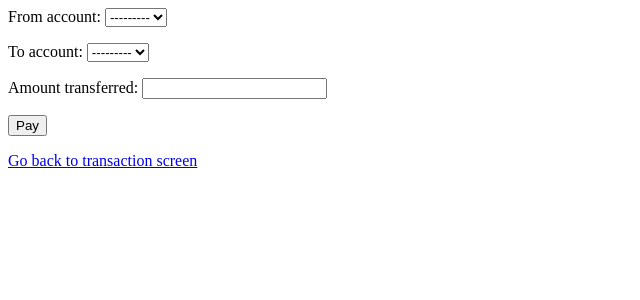
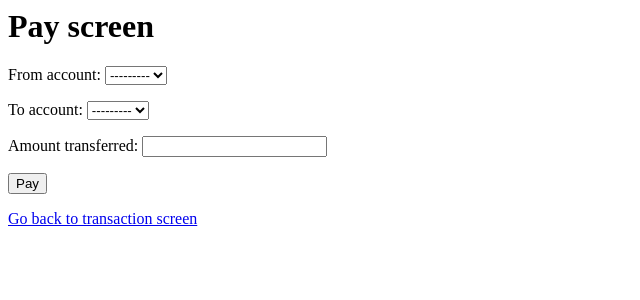
Before and after one commit to richardgiddings/accounts, a Django app: page /payment/ in a window 1280 px wide. Shown: the top 300 px of the page, without its empty margins (0-640 px from the left). Run offline with Django 3.2, Linux system fonts and the light colour scheme.

Commit message:
Add title to pay screen

```diff
--- a/accounts/templates/accounts_app/payment.html
+++ b/accounts/templates/accounts_app/payment.html
@@ -1,6 +1,7 @@
 {% extends 'base.html' %}
 
 {% block main %}
+<h1>Pay screen</h1>
 <form method="post">{% csrf_token %}
 {{ form.as_p }}
 <button type="submit">Pay</button>
```
